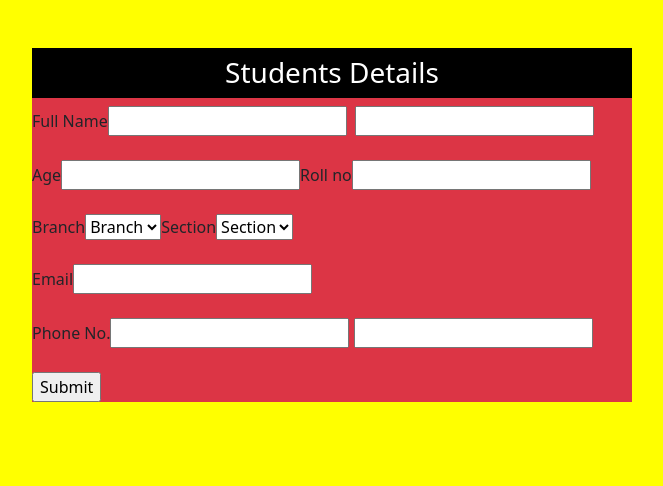
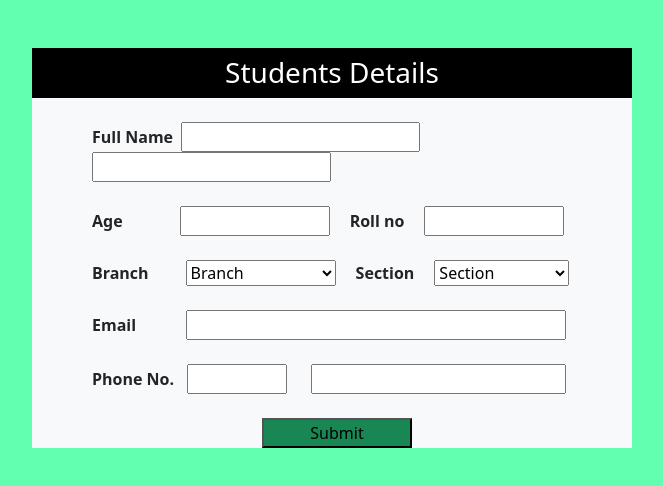
Before and after one commit to nidhijha2506/Tablewithreactlibrary26, a React (Create React App) app: page / in a window 1280 px wide. Shown: the top 486 px of the page, without its empty margins (348-1011 px from the left). Built offline with nearby package versions, Linux system fonts and the light colour scheme.

Commit message:
validation is adding

```diff
--- a/src/Formwithlibrary.jsx
+++ b/src/Formwithlibrary.jsx
@@ -12,25 +12,37 @@ export default function App() {
 
 
   return (
-    <form className="bg-danger mt-5" onSubmit={handleSubmit(onSubmit)}>
+    <form className="bg-light mt-5" onSubmit={handleSubmit(onSubmit)}>
        <h3 className="bg-black text-white py-2 text-center stu_details">Students Details</h3>
-      <label>Full Name
-          <input {...register("firstName", { required: "first name is required", maxLength: 20 })}
-          aria-invalid={errors.firstName ? "true" : "false"} />
-          {errors.firstName && <span role="alert">{errors.firstName.message}</span>}&nbsp;&nbsp;
-          <input {...register("lastName", { required: true, pattern: /^[A-Za-z]+$/i })} />
+      <label className="fw-bold mt-3 name-label">Full Name&nbsp;&nbsp;
+          <input {...register("firstName", { required: "First name is required",
+          maxLength: 20,pattern: /^[A-Za-z]+$/i  })}
+          aria-invalid={errors.firstName ? "true" : "false"} />&nbsp;&nbsp;
+          <input {...register("lastName", { required: 'Last name is required',
+           maxLength: 20, pattern: /^[A-Za-z]+$/i })}
+           aria-invalid={errors.lastName ? "true" : "false"}
+           />
+          {errors.firstName && <h6 className="text-danger name-alert" role="alert">{errors.firstName.message}</h6>}
+          {errors.lastName && <h6 className="text-danger lastname-alert" role="alert">{errors.lastName.message}</h6>}
       </label><br /><br />
 
-      <label>Age
-           <input type="number" {...register("age", { required: true, min: 18, max: 99 })} />
+      <label className="fw-bold label-age">Age
+           <input className="input-age" type="text" {...register("age",
+            { required: 'Age is required', min: 18, max: 99 })}
+           aria-invalid={errors.age ? "true" : "false"} />
+           {errors.age && <h6 className="text-danger" role="alert">{errors.age.message}</h6>}
       </label>
 
-      <label>Roll no
-           <input type="number" {...register("Rollno", { required:true, min: 1, max: 100 })} />
+      <label className="fw-bold rollno-label">Roll no
+           <input className="rollno-input" type="number" {...register("rollno",
+           { required:'Roll no is required', min: 1, max: 100 })}
+           aria-invalid={errors.rollno ? "true" : "false"} />
+           {errors.rollno && <h6 className="text-danger" role="alert">{errors.rollno.message}</h6>}
       </label><br /><br />
 
-      <label>Branch
-            <select {...register("branch", {required:true})}>
+
+      <label className="fw-bold branch-label">Branch
+            <select className="branch-select" {...register("branch", {required:true})}>
             <option value="">Branch</option>
                      <option value="ME">ME</option>
                      <option value="EE">EE</option>
@@ -41,8 +53,8 @@ export default function App() {
             </select>
       </label>
 
-      <label>Section
-            <select {...register("section", {required:true})}>
+      <label className="fw-bold section-label">Section
+            <select className="section-select" {...register("section", {required:true})}>
             <option value="">Section</option>
                      <option value="A">A</option>
                      <option value="B">B</option>
@@ -54,17 +66,17 @@ export default function App() {
       </label><br /><br />
 
 
-      <label>Email
-            <input {...register("email", { required:true, pattern: /^[A-Z0-9._%+-]+@[A-Z0-9.-]+\.[A-Z]{2,4}$/i })} />
+      <label className="fw-bold email-label">Email
+            <input className="email-input" {...register("email", { required:true, pattern: /^[A-Z0-9._%+-]+@[A-Z0-9.-]+\.[A-Z]{2,4}$/i })} />
       </label><br /><br />
 
-      <label>Phone No.
-             <input type="text" {...register("code", { required:"code is required", maxLength:2 })} />&nbsp;
-             <input type="text" {...register("phone", {required:true, maxLength:10 })} />
+      <label className="fw-bold phone-label">Phone No.
+             <input className="code-input" type="text" {...register("code", { required:"code is required", maxLength:2 })} />&nbsp;
+             <input className="phone-input" type="text" {...register("phone", {required:true, maxLength:10 })} />
       </label><br /><br />
 
 
-      <input type="submit" />
+      <input type="submit" className=" bg-success w-25 submit-btn" />
     </form>
   )
 }
--- a/src/Style.css
+++ b/src/Style.css
@@ -1,6 +1,6 @@
 body
 {
-    background-color: yellow;
+    background-color: rgba(0, 255, 128, 0.616);
 }
 form
 {
@@ -9,3 +9,92 @@ form
     margin-top: 10px;
     margin-left: 380px;
 }
+.name-label
+{
+    margin-left: 60px;
+}
+.label-age
+{
+    margin-left: 60px;
+}
+.input-age
+{
+    width: 150px;
+    margin-left: 57px;
+}
+
+.rollno-label
+{
+    margin-left: 20px;
+}
+.rollno-input
+{
+    width: 140px;
+    margin-left: 20px;
+}
+
+.branch-label
+{
+    margin-left: 60px;
+}
+
+.branch-select
+{
+    margin-left: 37px;
+    width: 150px;
+}
+
+.section-label
+{
+    margin-left: 20px;
+}
+
+.section-select
+{
+    margin-left: 20px;
+    width: 135px;
+}
+
+.email-label
+{
+    margin-left: 60px;
+}
+
+.email-input
+{
+    margin-left: 50px;
+    width: 380px;
+}
+
+.phone-label
+{
+    margin-left: 60px;
+}
+
+.code-input
+{
+    margin-left: 13px;
+    width: 100px;
+}
+
+.phone-input
+{
+    margin-left: 20px;
+    width: 255px;
+}
+
+.submit-btn
+{
+    margin-left: 230px;
+}
+
+.name-alert
+{
+    margin-left: 88px;
+}
+
+.lastname-alert
+{
+    margin-left: 290px;
+    margin-top: -25px;
+}
```
